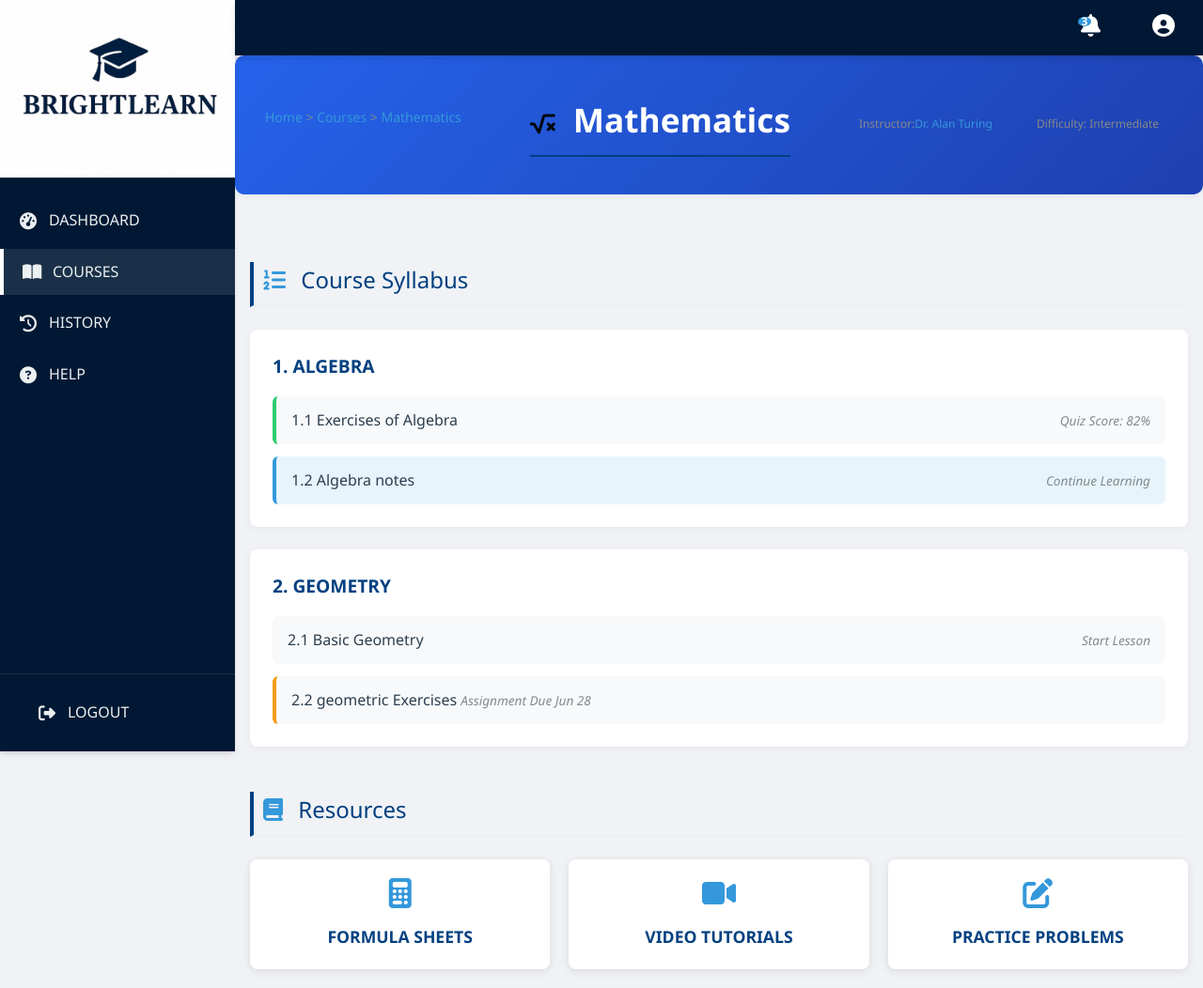
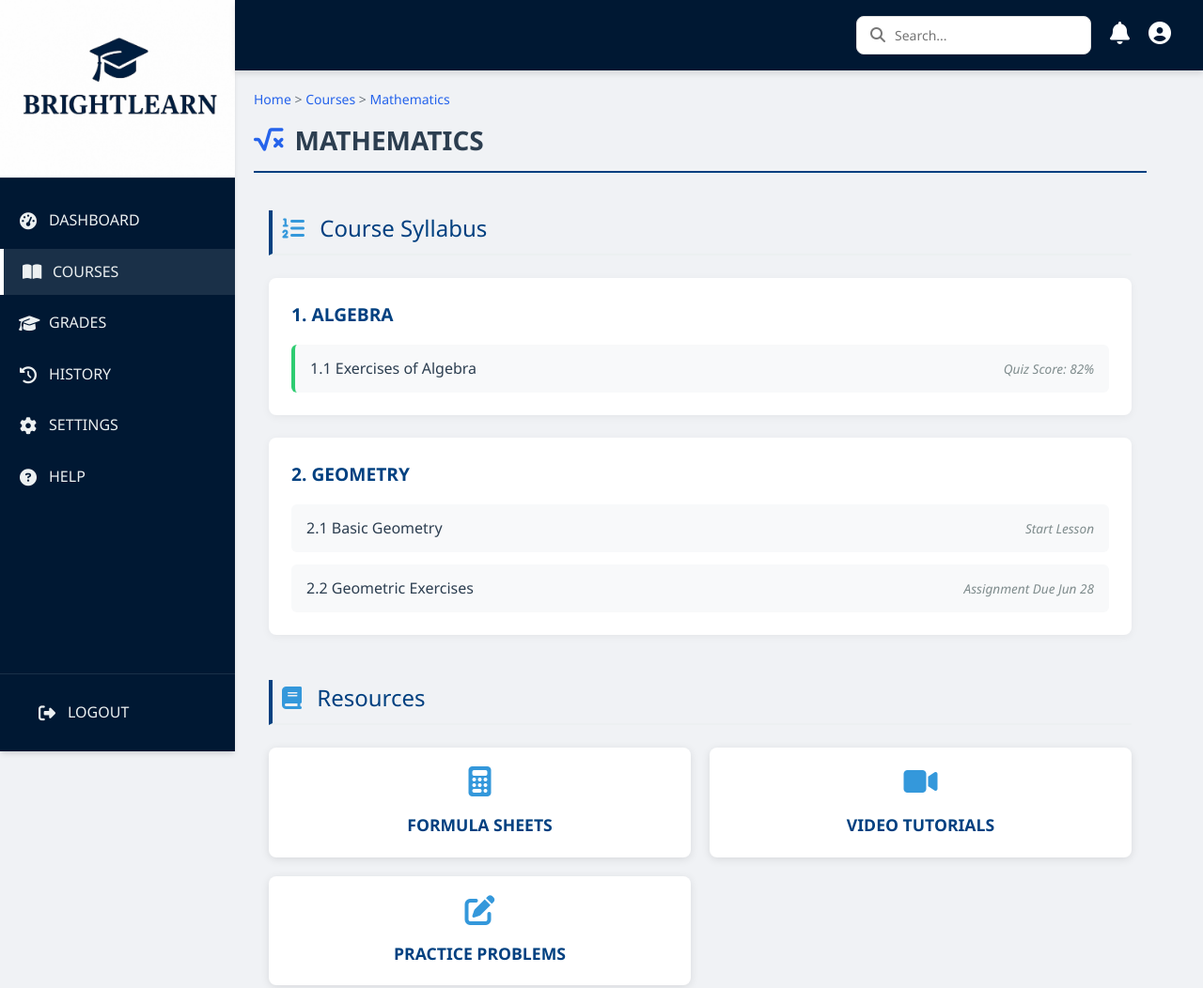
Before and after one commit to Rwema01/BRIGHTLEARN, a plain HTML site: page Fronted/math.html in a window 1280 px wide. Shown: the whole page at 94% size. Drawn offline with nearby package versions, Linux system fonts and the light colour scheme; a script that the page names is missing.

Commit message:
Update math.html

```diff
--- a/Fronted/math.html
+++ b/Fronted/math.html
@@ -3,13 +3,13 @@
 <head>
     <meta charset="UTF-8">
     <meta name="viewport" content="width=device-width, initial-scale=1.0">
-    <title>MATHEMATICS</title>
+    <title>BRIGHTLEARN - Mathematics</title>
     <link rel="stylesheet" href="style.css">
     <link rel="stylesheet" href="https://cdnjs.cloudflare.com/ajax/libs/font-awesome/6.4.0/css/all.min.css">
 </head>
 <body>
     <div class="app-container">
-        <!-- Left Navigation (unchanged from your original) -->
+        <!-- Left Navigation -->
         <nav class="left-nav">
             <div class="nav-header">
                 <div class="logo-container">
@@ -31,9 +31,21 @@
                     </a>
                 </li>
                 <li>
+                    <a href="grades.html">
+                        <i class="fas fa-graduation-cap"></i>
+                        <span>GRADES</span>
+                    </a>
+                </li>
+                <li>
                     <a href="history.html">
                         <i class="fas fa-history"></i>
                         <span>HISTORY</span>
+                    </a>
+                </li>
+                <li>
+                    <a href="settings.html">
+                        <i class="fas fa-cog"></i>
+                        <span>SETTINGS</span>
                     </a>
                 </li>
                 <li>
@@ -54,44 +66,38 @@
 
         <!-- Main Content -->
         <main class="main-content">
-            <!-- Top Bar (unchanged from your original) -->
+            <!-- Top Bar -->
             <header class="top-bar">
                 <div class="top-icons">
-        <!-- Search -->
+                    <div class="search-container">
+                        <input type="text" placeholder="Search..." class="search-input">
+                        <i class="fas fa-search search-icon"></i>
+                    </div>
 
-
-        <!-- Notification Icon (links to notification.html) -->
-                 <div class="notification-dropdown">
-                    <a href="notifications.html">
+                    <!-- Simple Notification Link -->
+                    <a href="notifications.html" class="notification-link">
                         <i class="fas fa-bell notification-icon"></i>
                     </a>
-                    <span class="notification-badge">3</span>
-                 </div>
 
-        <!-- Profile Icon (links to profile.html) -->
-                 <div class="profile-dropdown">
-                    <a href="profile.html">
+                    <!-- Simple Profile Link -->
+                    <a href="profile.html" class="profile-link">
                         <i class="fas fa-user-circle profile-icon"></i>
                     </a>
                 </div>
-                </div>
             </header>
 
-            <!-- Enhanced Course Content -->
-            <div class="course-header math">
+            <!-- Course Content with Updated Breadcrumbs Structure -->
+            <div class="dashboard-content">
+                <!-- Welcome Section with Breadcrumbs -->
+                <div class="welcome-section">
                     <div class="breadcrumbs">
                         <a href="index.html">Home</a> > <a href="courses.html">Courses</a> > <a href="math.html">Mathematics</a>
-
                     </div>
-                <h1><i class="fas fa-square-root-alt"></i> Mathematics</h1>
-                <div class="course-meta">
-                    <span>Instructor: <a href="teacher.html">Dr. Alan Turing</a></span>
-                    <span>Difficulty: Intermediate</span>
-                </div>
+                    <h1><i class="fas fa-square-root-alt"></i> <span class="student-name">MATHEMATICS</span></h1>
                 </div>
 
                 <div class="course-container">
-                <!-- Enhanced Syllabus Section -->
+                    <!-- Syllabus Section -->
                     <section id="syllabus" class="course-section">
                         <h2><i class="fas fa-list-ol"></i> Course Syllabus</h2>
 
@@ -104,10 +110,6 @@
                                         <span>1.1 Exercises of Algebra</span>
                                         <span class="lesson-status">Quiz Score: 82%</span>
                                     </a>
-                                <a href="math-notes.html" class="lesson current">
-                                    <span>1.2 Algebra notes</span>
-                                    <span class="lesson-status">Continue Learning</span>
-                                </a>
                                 </div>
                             </div>
 
@@ -119,8 +121,8 @@
                                         <span>2.1 Basic Geometry</span>
                                         <span class="lesson-status">Start Lesson</span>
                                     </a>
-                                <a href="geometry-assignment.html" class="lesson upcoming">
-                                    <span>2.2 geometric Exercises
+                                    <a href="geometry-assignment.html" class="lesson">
+                                        <span>2.2 Geometric Exercises</span>
                                         <span class="lesson-status">Assignment Due Jun 28</span>
                                     </a>
                                 </div>
@@ -128,7 +130,7 @@
                         </div>
                     </section>
 
-                <!-- Enhanced Resources Section -->
+                    <!-- Resources Section -->
                     <section id="resources" class="course-section">
                         <h2><i class="fas fa-book"></i> Resources</h2>
                         <div class="resources-grid">
@@ -147,6 +149,7 @@
                         </div>
                     </section>
                 </div>
+            </div>
         </main>
     </div>
 
```
Lines whose indentation alone changed are shown as unchanged.
